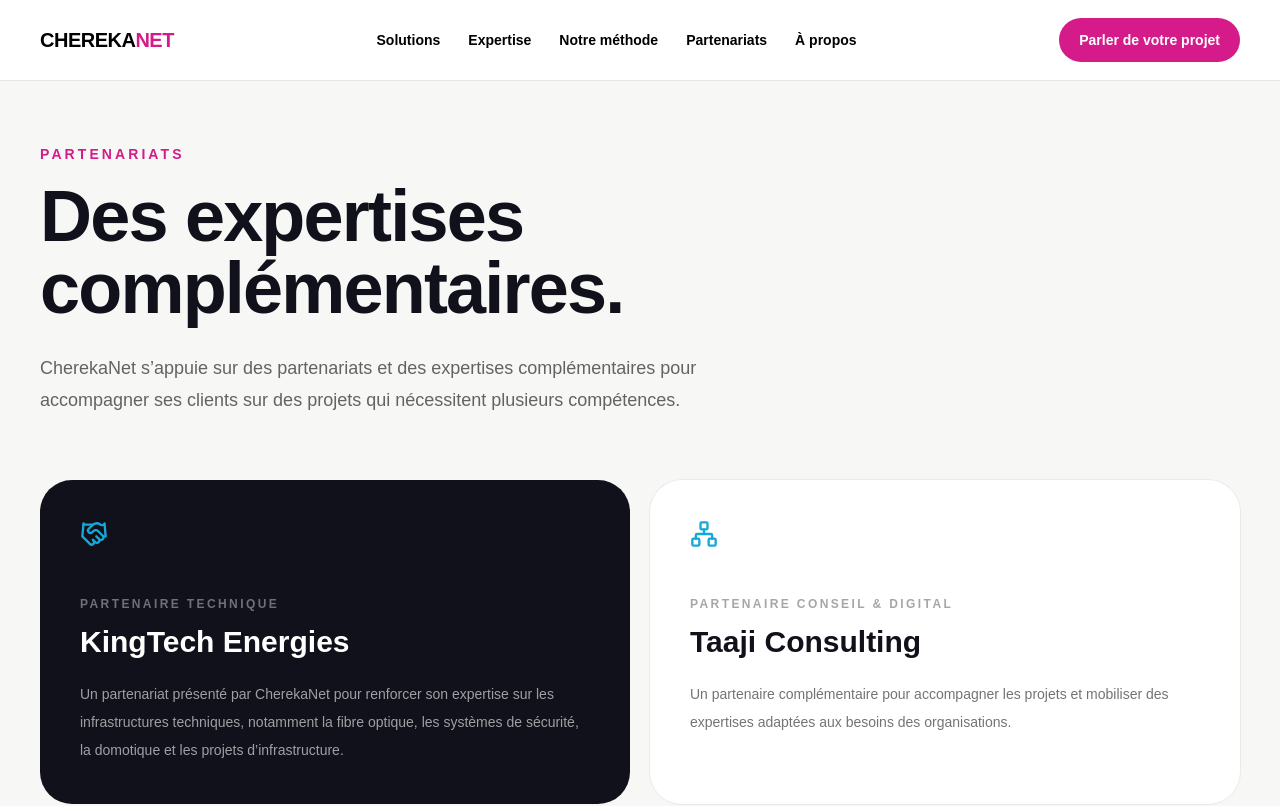
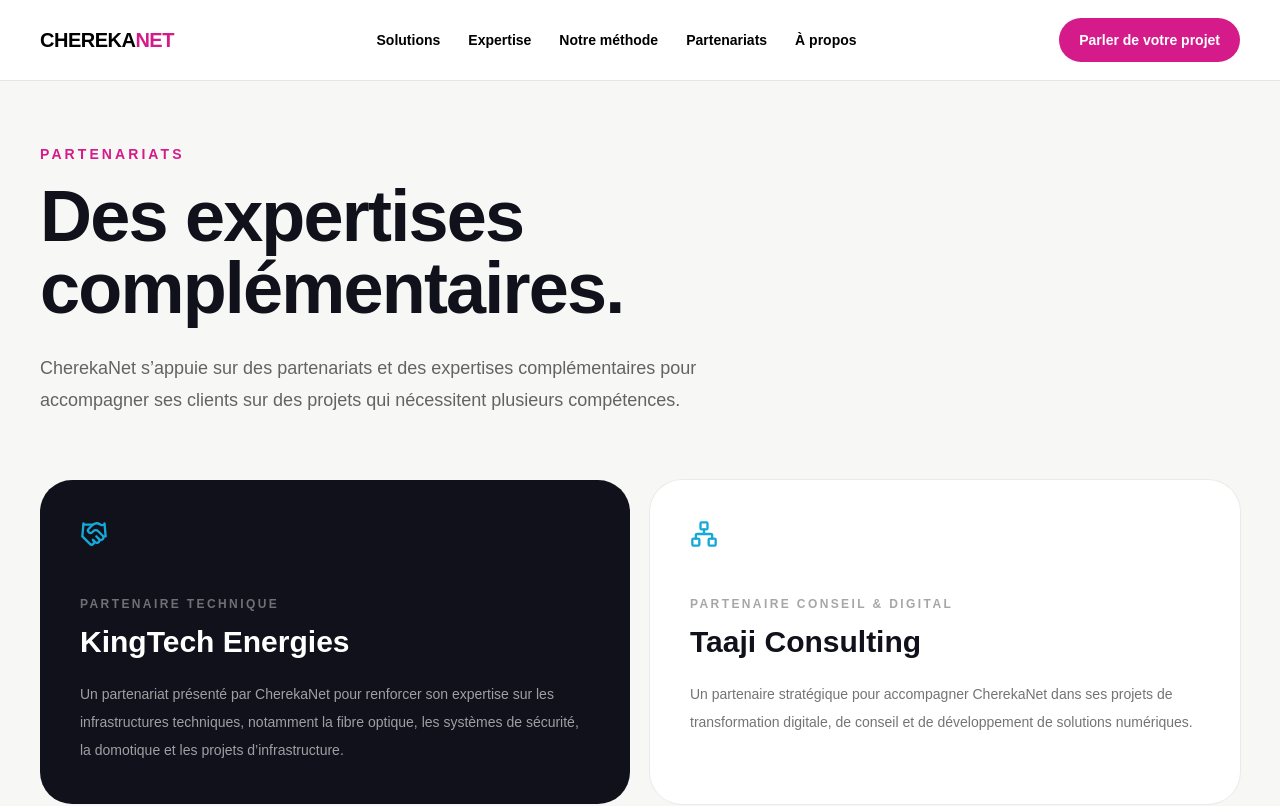
Before and after one commit to stevendolela/cherekanet, a Next.js app: page /partenariats in a window 1280 px wide. Shown: the top 806 px of the page. Built offline with nearby package versions, Linux system fonts and the light colour scheme.

Commit message:
content: clarify Taaji Consulting partnership

```diff
--- a/app/partenariats/page.tsx
+++ b/app/partenariats/page.tsx
@@ -28,7 +28,7 @@
             <p className="mt-12 text-xs font-black uppercase tracking-[.2em] text-black/35">Partenaire conseil & digital</p>
             <h2 className="mt-3 text-3xl font-black">Taaji Consulting</h2>
             <p className="mt-5 max-w-xl text-sm leading-7 text-black/55">
-              Un partenaire complémentaire pour accompagner les projets et mobiliser des expertises adaptées aux besoins des organisations.
+              Un partenaire stratégique pour accompagner CherekaNet dans ses projets de transformation digitale, de conseil et de développement de solutions numériques.
             </p>
           </article>
         </div>
```
